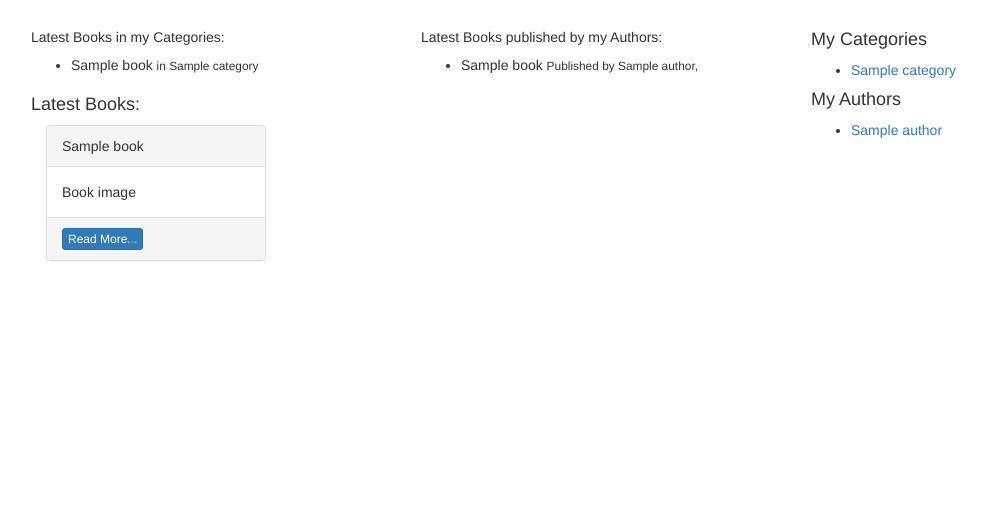
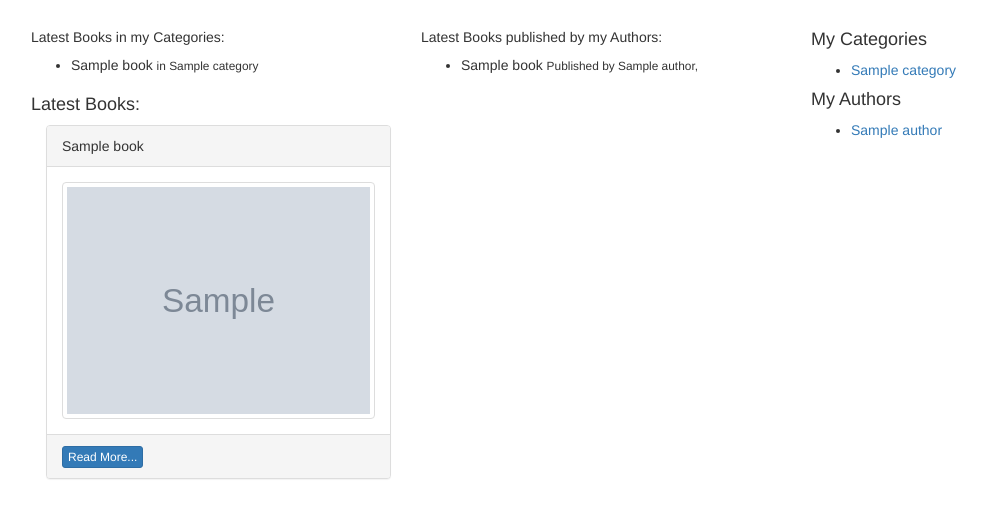
Before and after one commit to hassanamin994/django-bookstore, a Django app: page /app/home/ in a window 1280 px wide. Shown: the part 52-570 px from the top of the page, without its empty margins (39-1026 px from the left). Run offline with Django 3.2, Linux system fonts and the light colour scheme; a user stored in the database is signed in; tables that the repository leaves empty hold one stand-in row (values such as "Sample post"); grey boxes marked "Sample" are stand-in pictures; some libraries are stand-ins or nearby versions.

Commit message:
Home: add book image to home page

```diff
--- a/bs_app/templates/bs_app/home.html
+++ b/bs_app/templates/bs_app/home.html
@@ -28,10 +28,10 @@
   <div class="col-xs-12">
     <h4>Latest Books:</h4>
     {% for book in latest_books %}
-    <div class="col-xs-4">
+    <div class="col-xs-6">
       <div class="panel panel-default">
         <div class="panel-heading">{{book.title}}</div>
-        <div class="panel-body">Book image</div>
+        <div class="panel-body"><img class="img-thumbnail" src="{{ book.image.url| slice:'6:' }}" alt="book_image"></div>
         <div class="panel-footer"><a href="/app/books/{{book.id}}" class="btn btn-xs btn-primary ">Read More...</a></div>
       </div>
     </div>
```
